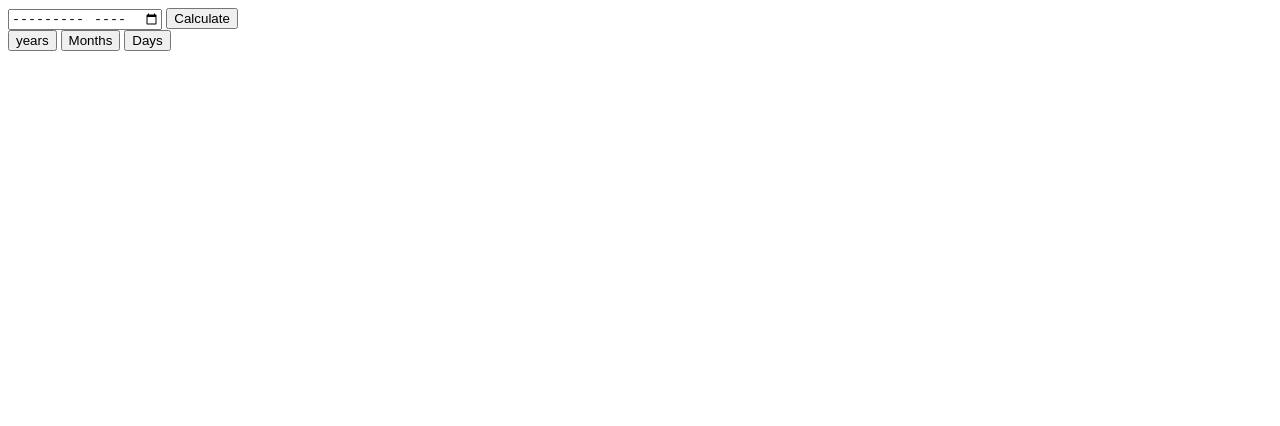
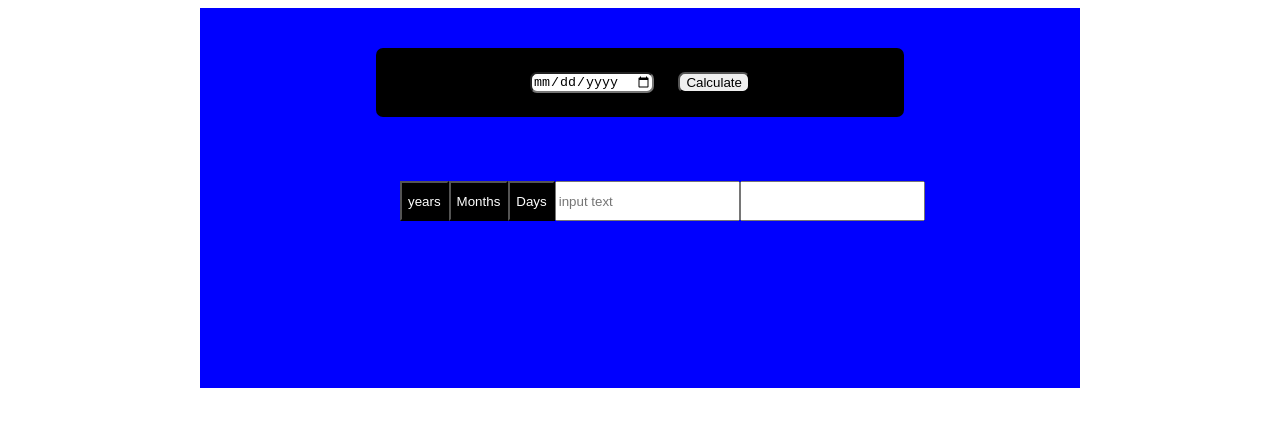
Before and after one commit to Faisal-akra/class_Task_05, a plain HTML site: page index.html in a window 1280 px wide. Drawn offline with Linux system fonts and the light colour scheme.

Commit message:
css is almost completed

```diff
--- a/index.html
+++ b/index.html
@@ -11,16 +11,20 @@
 <div class="container">
     <div class="input-main">
         <div class="input">
-            <input type="month">
-            <button>Calculate</button>
+            <input type="date" id="user-d.o.b">
+            <button id="calculate" onclick="calculate()">Calculate</button>
         </div>
     </div>
 
 <div class="buttons-main">
         <div class="buttons">
-            <button id="years">years</button>
+            <button id="years">years </button>
             <button id="months">Months</button>
             <button id="days">Days</button>
+            <input id="a" type="text" placeholder="input text">
+
+<input type="text"  id="input">
+
     </div>
 </div>
 
--- a/style.css
+++ b/style.css
@@ -1,4 +1,4 @@
-/* .container{
+.container{
     background-color: blue;
     width: 800px;
     height: 300px;
@@ -15,6 +15,7 @@
     width: 60vh;
     margin-left: auto;
     margin-right: auto;
+    border-radius: 7px;
 
 }
 
@@ -54,4 +55,4 @@
     color: white;
     height: 5vh;
 
-} */
+}
```
Also changed, not shown: java.js (+15 -0 lines).
